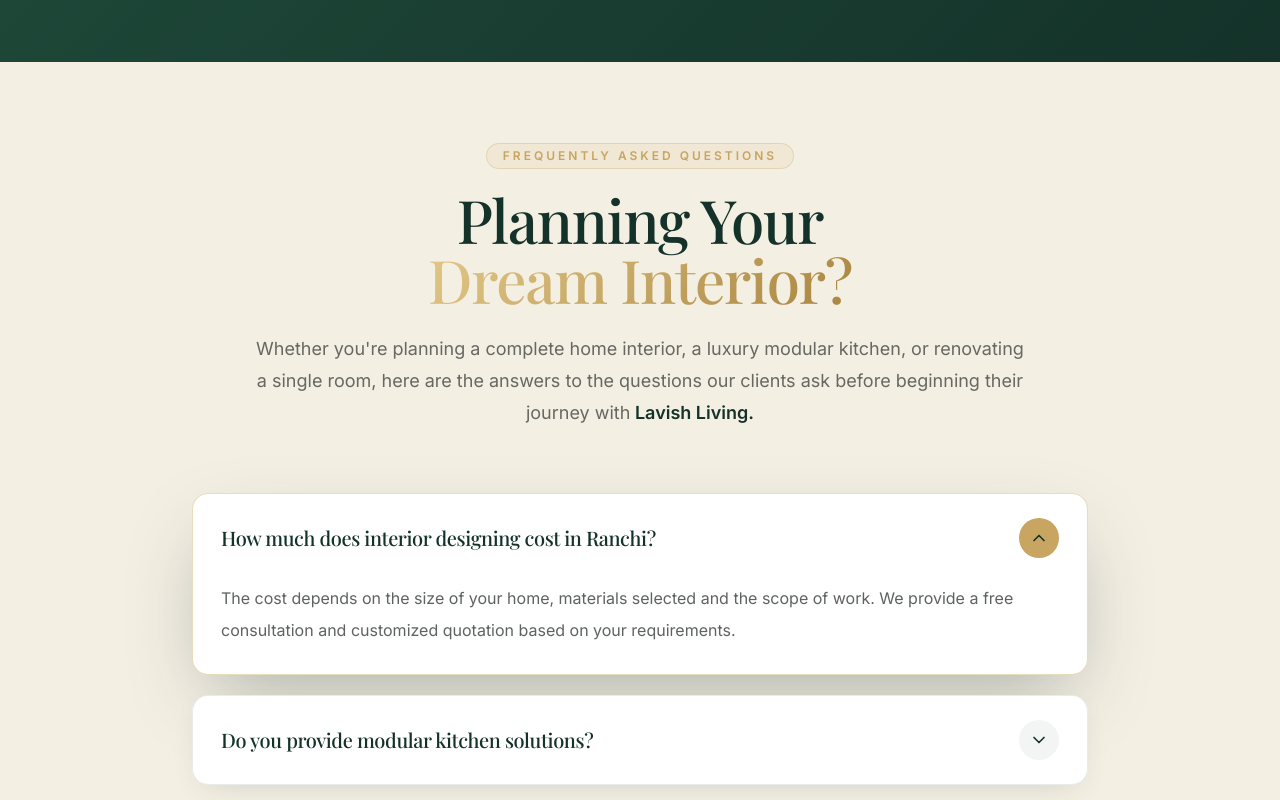
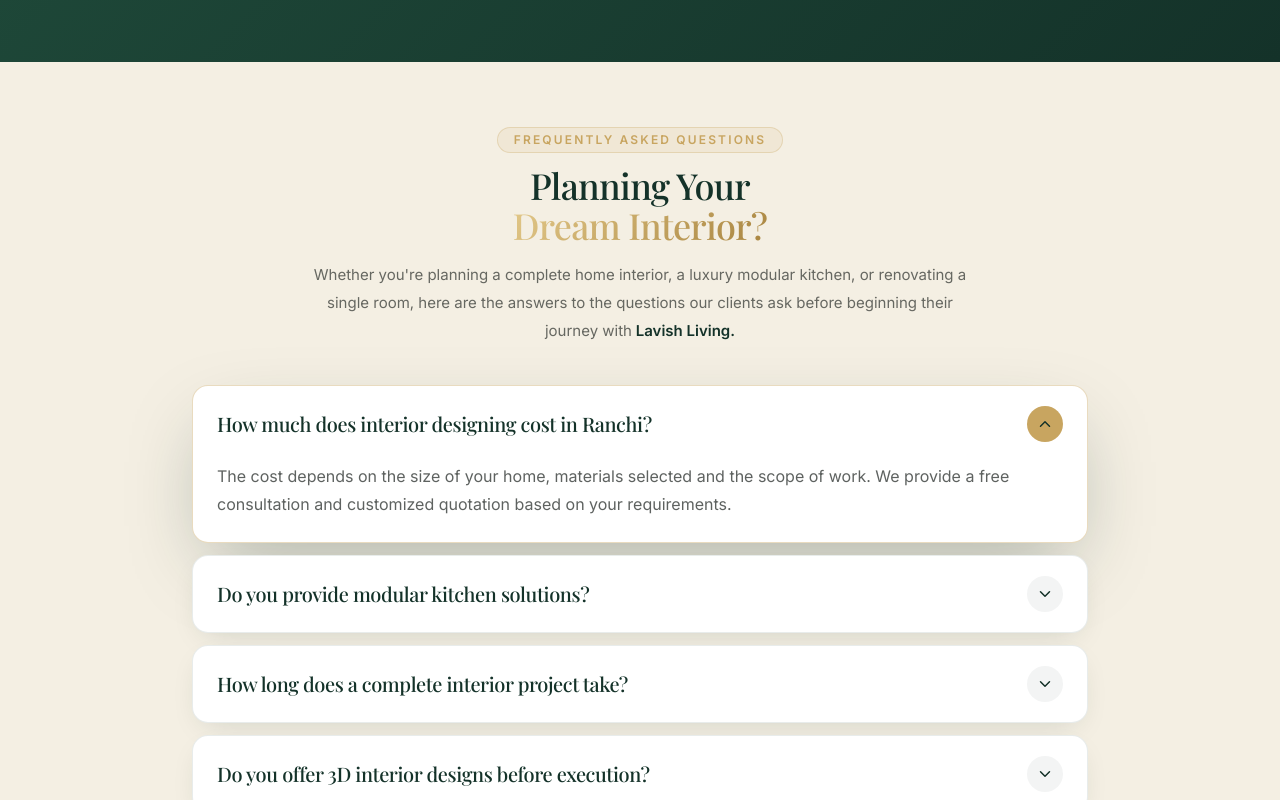
Before and after one commit to KhanFahad1448/Lavish-Living, a React (Vite) app in the folder frontend/: page / in a window 1280 px wide. Shown: the part 4740-5540 px from the top of the page. Built offline with nearby package versions, Linux system fonts and the light colour scheme; no server answers.

Commit message:
Update FAQ component

```diff
--- a/frontend/src/components/FAQ.jsx
+++ b/frontend/src/components/FAQ.jsx
@@ -1,4 +1,3 @@
-
 import { useState } from "react";
 import { ChevronDown } from "lucide-react";
 
@@ -39,47 +38,59 @@ export default function FAQ() {
   const [active, setActive] = useState(0);
 
   return (
-    <section className="section-pad bg-cream">
-      <div className="container-luxe">
+    <section className="bg-cream py-12 sm:py-14 lg:py-16">
+
+      <div className="container-luxe max-w-6xl">
 
         {/* Section Heading */}
-        <div className="mb-16 text-center">
 
-          <span className="inline-flex items-center rounded-full border border-brass/30 bg-brass/10 px-4 py-1 text-xs font-semibold uppercase tracking-[0.25em] text-brass">
+        <div className="mx-auto mb-8 max-w-3xl text-center lg:mb-10">
+
+          <span className="inline-flex items-center rounded-full border border-brass/30 bg-brass/10 px-3 py-1 text-[10px] font-semibold uppercase tracking-[0.18em] text-brass sm:px-4 sm:text-xs">
+
             Frequently Asked Questions
+
           </span>
 
-          <h2 className="mt-5 font-display text-4xl leading-tight text-emerald-deep md:text-6xl">
+          <h2 className="mt-3 font-display text-2xl leading-tight text-emerald-deep sm:text-3xl lg:text-4xl">
+
             Planning Your
             <br />
+
             <span className="text-brass-gradient">
               Dream Interior?
             </span>
+
           </h2>
 
-          <p className="mx-auto mt-6 max-w-3xl text-lg leading-8 text-ink/65">
+          <p className="mx-auto mt-4 max-w-2xl text-sm leading-6 text-ink/65 sm:text-[15px] sm:leading-7">
+
             Whether you're planning a complete home interior, a luxury
             modular kitchen, or renovating a single room, here are the
             answers to the questions our clients ask before beginning
             their journey with
+
             <span className="font-semibold text-emerald-deep">
               {" "}Lavish Living.
             </span>
+
           </p>
 
         </div>
 
         {/* FAQ Cards */}
-        <div className="mx-auto max-w-4xl space-y-5">
+
+        <div className="mx-auto max-w-3xl space-y-3 lg:max-w-4xl">
 
           {faqs.map((faq, index) => {
 
             const open = active === index;
 
             return (
+
               <div
                 key={index}
-                className={`overflow-hidden rounded-2xl border transition-all duration-300 ${
+                className={`overflow-hidden rounded-xl sm:rounded-2xl border transition-all duration-300 ${
                   open
                     ? "border-brass/40 bg-white shadow-luxe"
                     : "border-emerald/10 bg-white shadow-soft hover:border-brass/20 hover:shadow-md"
@@ -88,21 +99,30 @@ export default function FAQ() {
 
                 <button
                   onClick={() => setActive(open ? -1 : index)}
-                  className="flex w-full items-center justify-between px-7 py-6 text-left"
+                  className="flex w-full items-center justify-between px-4 py-4 text-left sm:px-6 sm:py-5 lg:px-6 lg:py-5"
                 >
-                  <h3 className="font-display text-xl text-emerald-deep">
+
+                  <h3 className="pr-4 font-display text-base leading-6 text-emerald-deep sm:text-lg lg:text-[20px]">
+
                     {faq.question}
+
                   </h3>
 
                   <div
-                    className={`grid h-10 w-10 place-items-center rounded-full transition-all duration-300 ${
+                    className={`grid h-8 w-8 flex-shrink-0 place-items-center rounded-full transition-all duration-300 sm:h-9 sm:w-9 ${
                       open
                         ? "bg-brass text-emerald-deep rotate-180"
                         : "bg-emerald-deep/5 text-emerald-deep"
                     }`}
                   >
-                    <ChevronDown size={20} />
+
+                    <ChevronDown
+                      size={16}
+                      className="sm:h-[18px] sm:w-[18px]"
+                    />
+
                   </div>
+
                 </button>
 
                 <div
@@ -112,14 +132,19 @@ export default function FAQ() {
                       : "grid-rows-[0fr]"
                   }`}
                 >
+
                   <div className="overflow-hidden">
-                    <p className="px-7 pb-7 leading-8 text-ink/70">
-                      {faq.answer}
+
+                    <p className="px-4 pb-4 text-sm leading-6 text-ink/70 sm:px-6 sm:pb-5 sm:text-[15px] sm:leading-7 lg:px-6 lg:pb-6 lg:text-base lg:leading-7">
+                     {faq.answer}
                     </p>
+
                   </div>
+
                 </div>
 
               </div>
+
             );
 
           })}
@@ -127,6 +152,7 @@ export default function FAQ() {
         </div>
 
       </div>
+
     </section>
   );
 }
```
